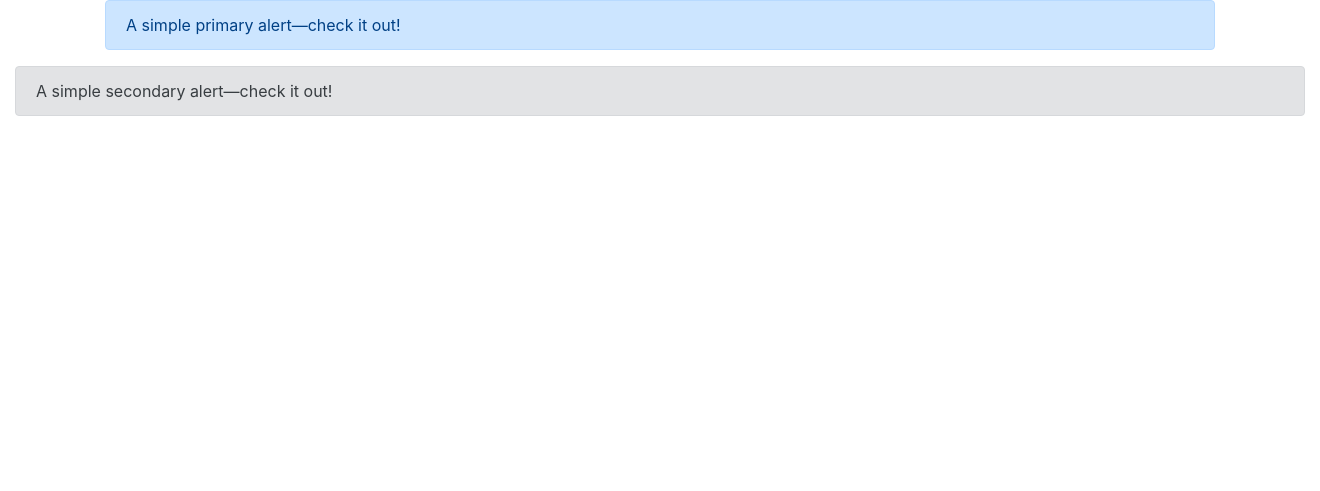
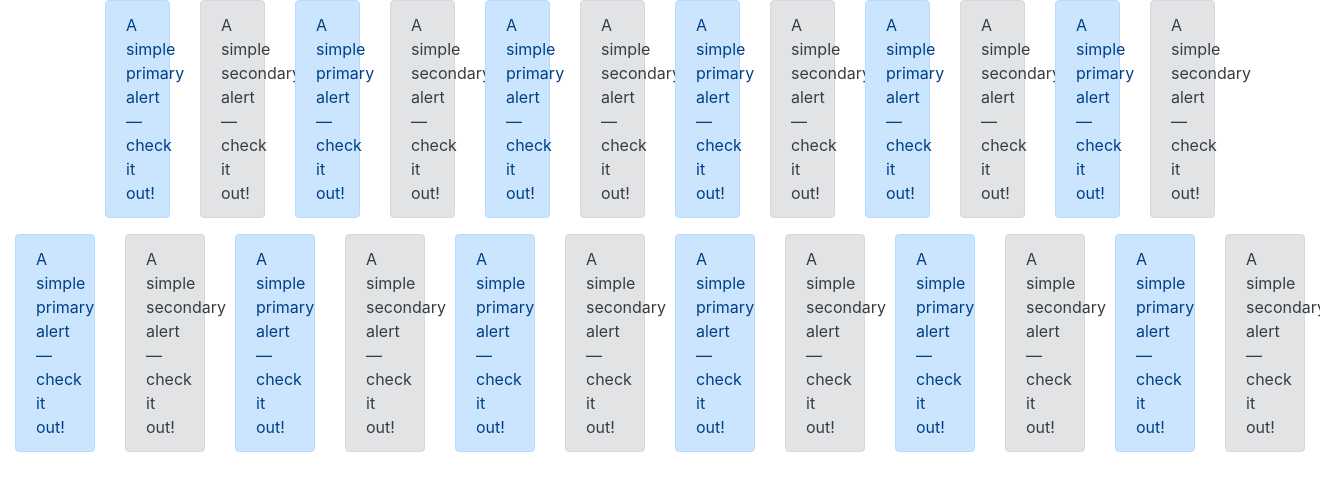
Before and after one commit to Dodots/curso-ecommerce, a Django app: page /bootstrap/ in a window 1320 px wide. Shown: the top 491 px of the page. Run offline with Django 3.2, Linux system fonts and the light colour scheme; some libraries are stand-ins or nearby versions.

Commit message:
adicionando o exemplo de row e col no template do bootstrap

```diff
--- a/templates/bootstrap/example.html
+++ b/templates/bootstrap/example.html
@@ -12,15 +12,133 @@
   </head>
   <body>
     <div class='container'>
-        <div class="alert alert-primary" role="alert">
-            A simple primary alert—check it out!
+      <div class="row">
+          <div class="col-1">
+              <div class="alert alert-primary" role="alert">
+                  A simple primary alert—check it out!
+              </div>
+          </div>
+          <div class="col-1">
+               <div class="alert alert-secondary" role="alert">
+                    A simple secondary alert—check it out!
+               </div>
+          </div>
+          <div class="col-1">
+               <div class="alert alert-primary" role="alert">
+                   A simple primary alert—check it out!
+               </div>
+           </div>
+          <div class="col-1">
+               <div class="alert alert-secondary" role="alert">
+                    A simple secondary alert—check it out!
+               </div>
+           </div>
+           <div class="col-1">
+               <div class="alert alert-primary" role="alert">
+                   A simple primary alert—check it out!
+               </div>
+           </div>
+          <div class="col-1">
+               <div class="alert alert-secondary" role="alert">
+                    A simple secondary alert—check it out!
+               </div>
+           </div>
+           <div class="col-1">
+               <div class="alert alert-primary" role="alert">
+                   A simple primary alert—check it out!
+               </div>
+           </div>
+          <div class="col-1">
+               <div class="alert alert-secondary" role="alert">
+                    A simple secondary alert—check it out!
+               </div>
+           </div>
+           <div class="col-1">
+               <div class="alert alert-primary" role="alert">
+                   A simple primary alert—check it out!
+               </div>
+           </div>
+          <div class="col-1">
+               <div class="alert alert-secondary" role="alert">
+                    A simple secondary alert—check it out!
+               </div>
+           </div>
+           <div class="col-1">
+               <div class="alert alert-primary" role="alert">
+                   A simple primary alert—check it out!
+               </div>
+           </div>
+          <div class="col-1">
+               <div class="alert alert-secondary" role="alert">
+                    A simple secondary alert—check it out!
+               </div>
+           </div>
         </div>
     </div>
-    <div class='container-fluid'>
-        <div class="alert alert-secondary" role="alert">
-            A simple secondary alert—check it out!
+  <div class='container-fluid'>
+    <div class="row">
+        <div class="col-1">
+            <div class="alert alert-primary" role="alert">
+                A simple primary alert—check it out!
+            </div>
         </div>
+        <div class="col-1">
+             <div class="alert alert-secondary" role="alert">
+                  A simple secondary alert—check it out!
+             </div>
+        </div>
+        <div class="col-1">
+             <div class="alert alert-primary" role="alert">
+                 A simple primary alert—check it out!
+             </div>
+         </div>
+        <div class="col-1">
+             <div class="alert alert-secondary" role="alert">
+                  A simple secondary alert—check it out!
+             </div>
+         </div>
+         <div class="col-1">
+             <div class="alert alert-primary" role="alert">
+                 A simple primary alert—check it out!
+             </div>
+         </div>
+        <div class="col-1">
+             <div class="alert alert-secondary" role="alert">
+                  A simple secondary alert—check it out!
+             </div>
+         </div>
+         <div class="col-1">
+             <div class="alert alert-primary" role="alert">
+                 A simple primary alert—check it out!
+             </div>
+         </div>
+        <div class="col-1">
+             <div class="alert alert-secondary" role="alert">
+                  A simple secondary alert—check it out!
+             </div>
+         </div>
+         <div class="col-1">
+             <div class="alert alert-primary" role="alert">
+                 A simple primary alert—check it out!
+             </div>
+         </div>
+        <div class="col-1">
+             <div class="alert alert-secondary" role="alert">
+                  A simple secondary alert—check it out!
+             </div>
+         </div>
+         <div class="col-1">
+             <div class="alert alert-primary" role="alert">
+                 A simple primary alert—check it out!
+             </div>
+         </div>
+        <div class="col-1">
+             <div class="alert alert-secondary" role="alert">
+                  A simple secondary alert—check it out!
+             </div>
+         </div>
     </div>
+ </div>
 
     <!-- Optional JavaScript -->
     <!-- jQuery first, then Popper.js, then Bootstrap JS -->
```
